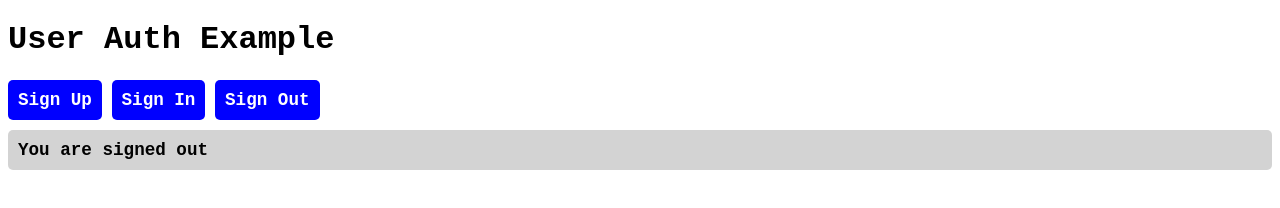
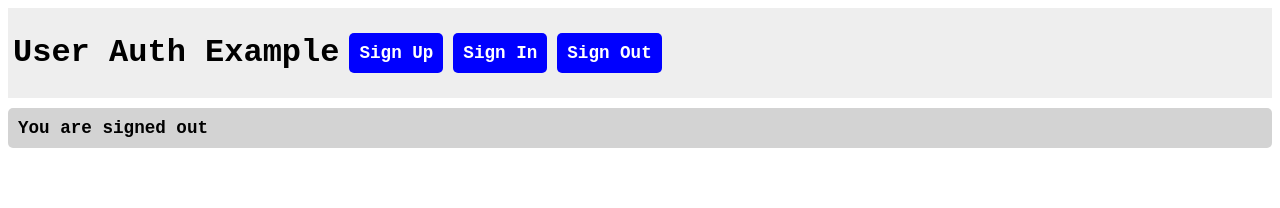
Before and after one commit to MississaugaCoding/user-auth-example, a plain HTML site: page index.html in a window 1280 px wide. Drawn offline with Linux system fonts and the light colour scheme; no server answers.

Commit message:
style nav bar

```diff
--- a/index.html
+++ b/index.html
@@ -12,11 +12,21 @@
 </head>
 
 <body>
-    <h1>User Auth Example</h1>
 
-    <button id="btnSignUp">Sign Up</button>
-    <button id="btnSignIn">Sign In</button>
-    <button id="btnSignOut">Sign Out</button>
+    <div class="navbar">
+        <div>
+            <h1>User Auth Example</h1>
+        </div>
+        <div>
+            <button id="btnSignUp">Sign Up</button>
+        </div>
+        <div>
+            <button id="btnSignIn">Sign In</button>
+        </div>
+        <div>
+            <button id="btnSignOut">Sign Out</button>
+        </div>
+    </div>
 
     <div id="divMsg" class="msg"></div>
 
--- a/style.css
+++ b/style.css
@@ -1,9 +1,19 @@
 * {
     font-family: 'Courier New', Courier, monospace;
     font-weight: bold;
+    box-sizing: border-box;
 }
 
-
+.navbar {
+    display: flex;
+    align-items: center;
+    width: 100%;
+    background: #eee;
+    padding: 5px;
+}
+.navbar > div {
+    margin-right: 10px;
+}
 
 .modal {
     position: fixed;
```
